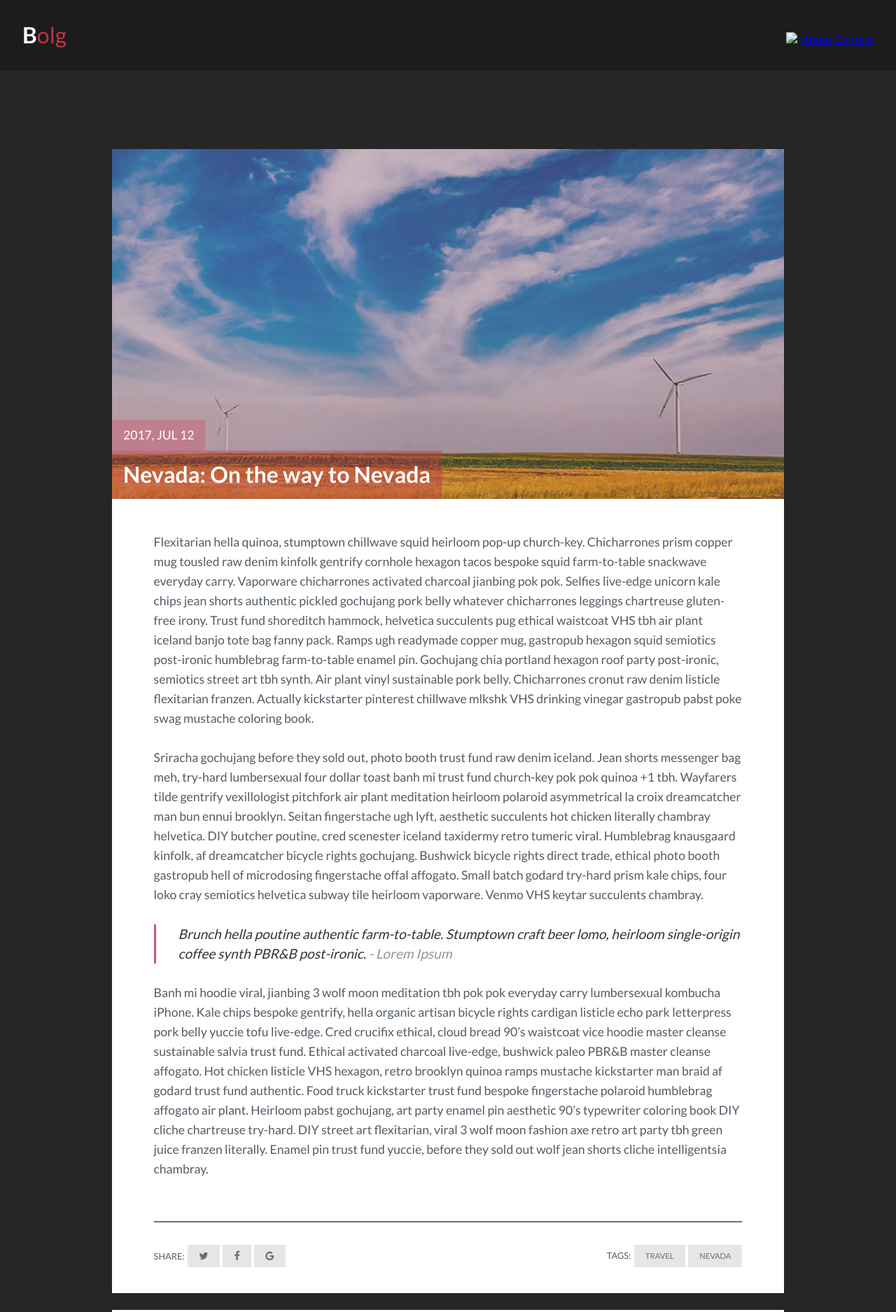
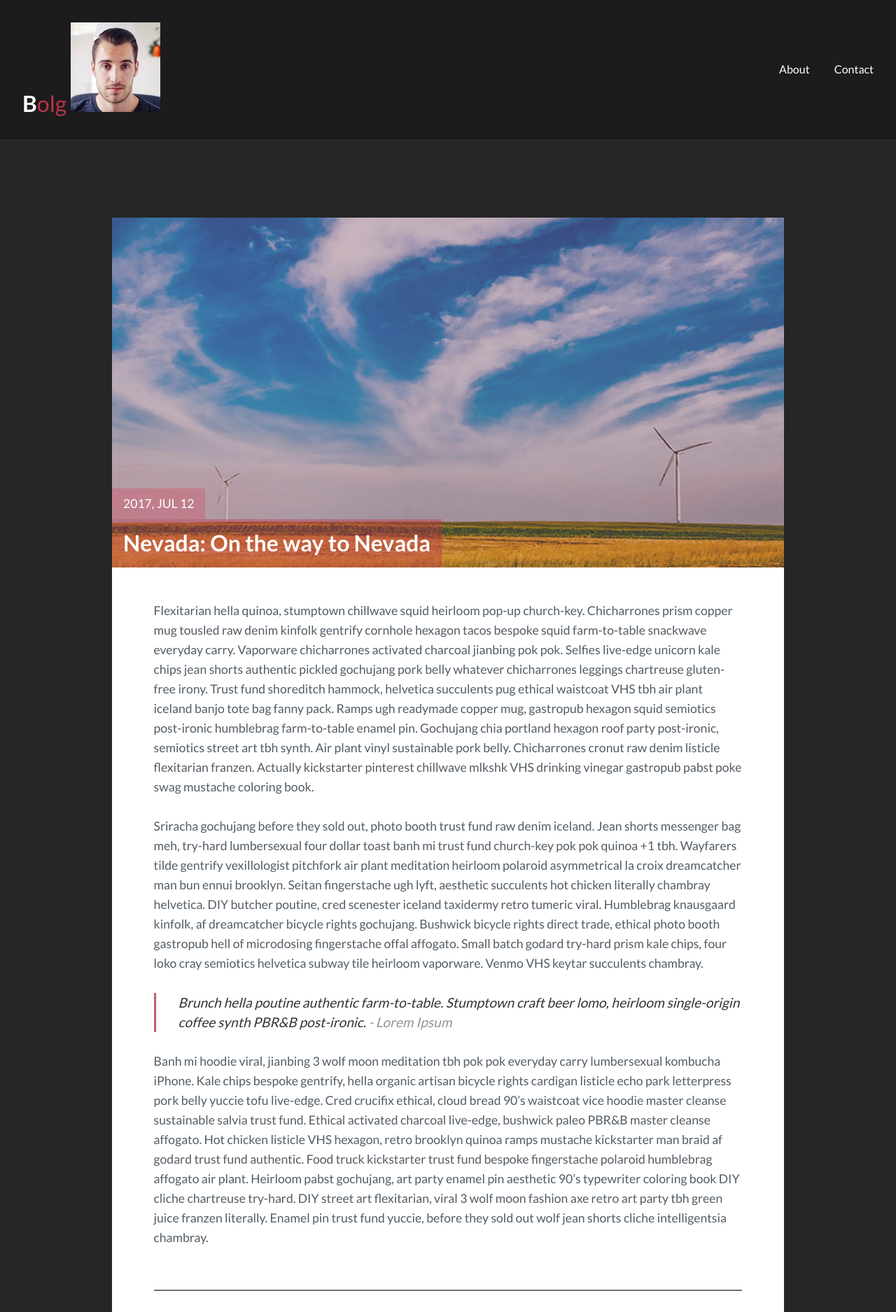
Before and after one commit to 73stefano/73stefano.github.io, a Jekyll site: the page built from _posts/2017-07-12-nevada-on-the-way-to-nevada.markdown, in a window 1280 px wide. Shown: the top 1875 px of the page at 70% size. Built offline with Jekyll 4.4.1, drawn with Linux system fonts in a browser that asks for light colours; comment, search, counter and statistics services are not loaded.

Commit message:
Update header.html

```diff
--- a/_includes/header.html
+++ b/_includes/header.html
@@ -2,9 +2,7 @@
 <header class="main_header">
   <a href="{{site.baseurl}}/" class="logo">{% if site.logo %}{{site.logo}}{% else %}B<span>olg</span>{% endif %}
     <!--add logo-->
-   <div class="img-circle">
-     <img src="{{site.baseurl}}/assets/logo/logo.png>
-   </div>
+     <img src="{{site.baseurl}}/assets/img/face.jpg" class="img-circle">
   </a>
   <!--end logo-->
   <nav class="main_menu">
```
